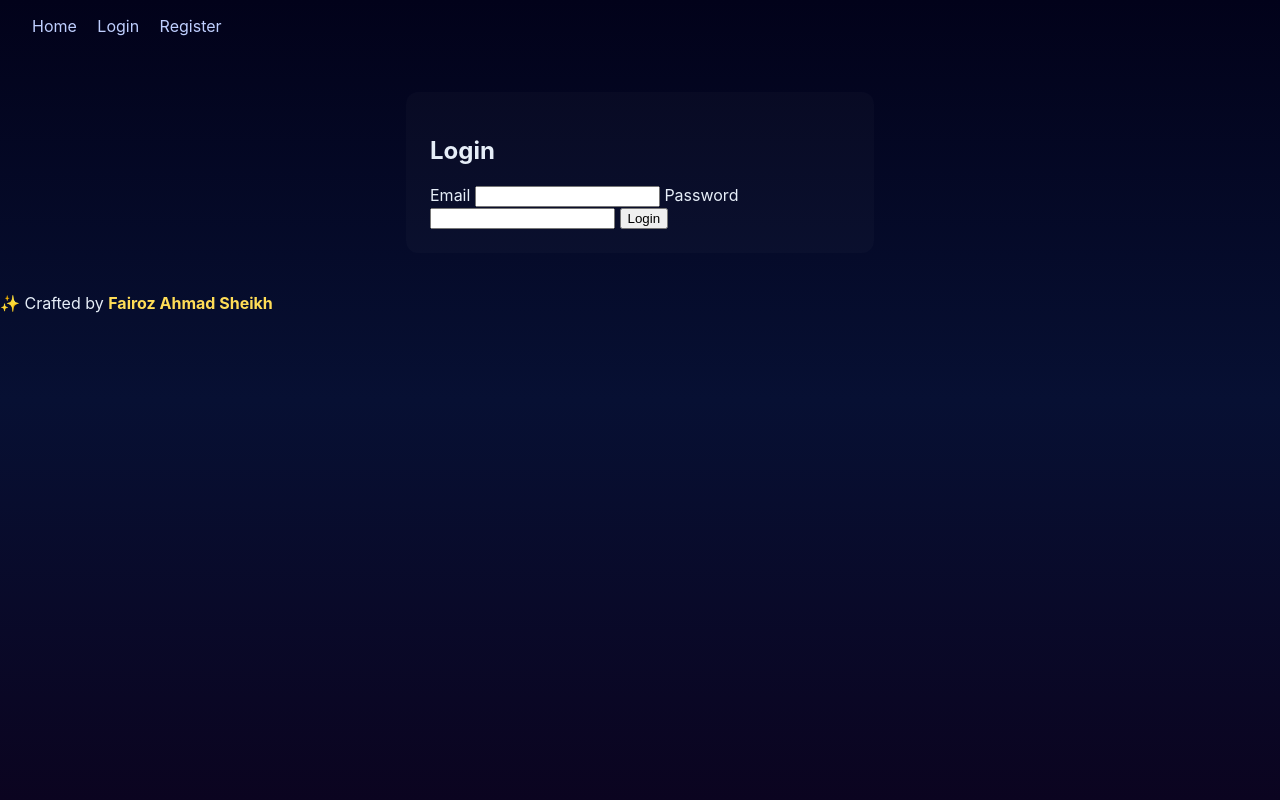
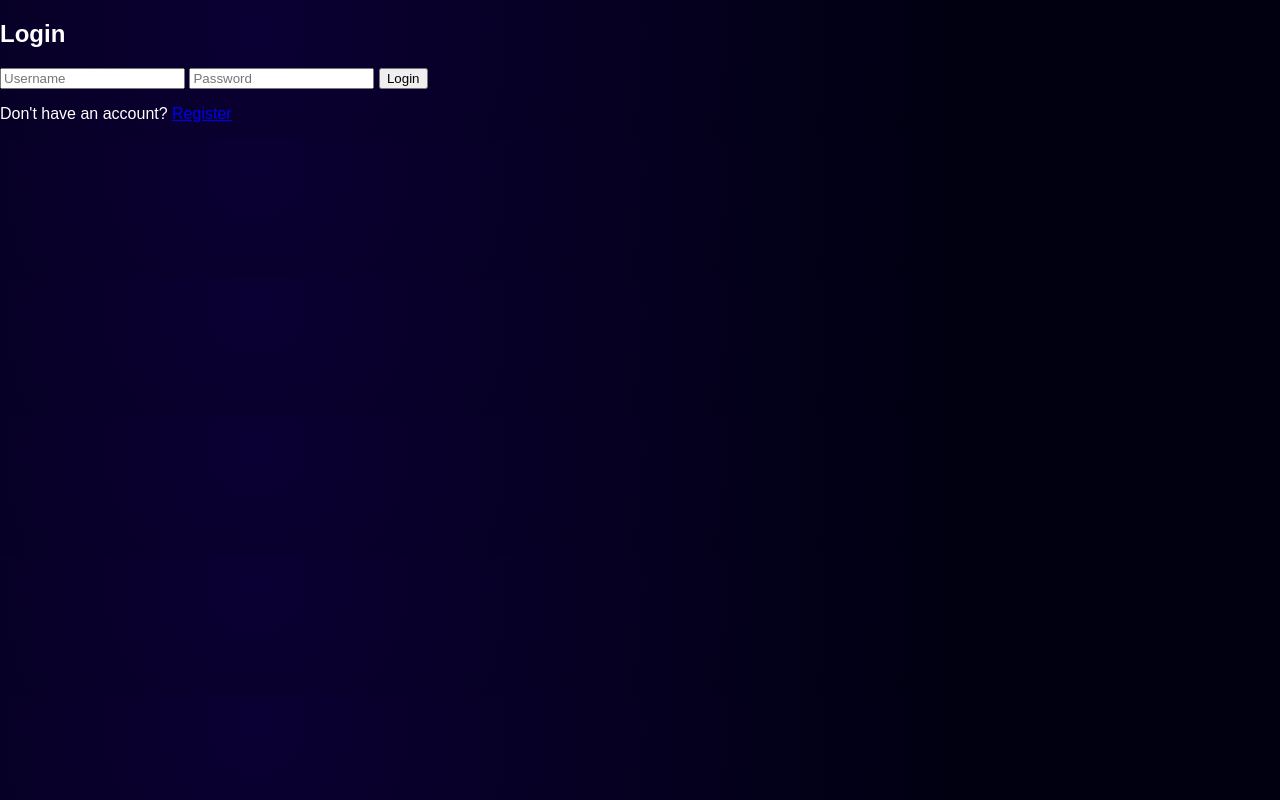
Before and after one commit to FairozAhmadSheikh/cosmicscope, a Flask app: page /login in a window 1280 px wide. Run offline with Flask 3, Linux system fonts and the light colour scheme.

Commit message:
login page changes

```diff
--- a/templates/login.html
+++ b/templates/login.html
@@ -1,12 +1,16 @@
-{% extends 'base.html' %} {% block content %}
-<section class="auth">
-  <h2>Login</h2>
-  <form method="POST" action="/login">
-    <label>Email</label>
-    <input name="email" type="email" required />
-    <label>Password</label>
-    <input name="password" type="password" required />
+{% extends "layout.html" %} {% block content %}
+<div class="auth-container">
+  <form method="POST">
+    <h2>Login</h2>
+    {% if error %}
+    <p class="error">{{ error }}</p>
+    {% endif %}
+    <input type="text" name="username" placeholder="Username" required />
+    <input type="password" name="password" placeholder="Password" required />
     <button type="submit">Login</button>
+    <p>
+      Don't have an account? <a href="{{ url_for('register') }}">Register</a>
+    </p>
   </form>
-</section>
+</div>
 {% endblock %}
```
